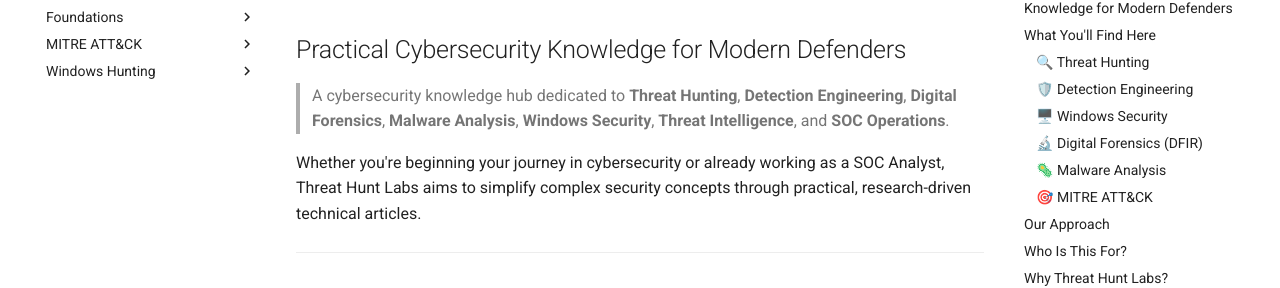
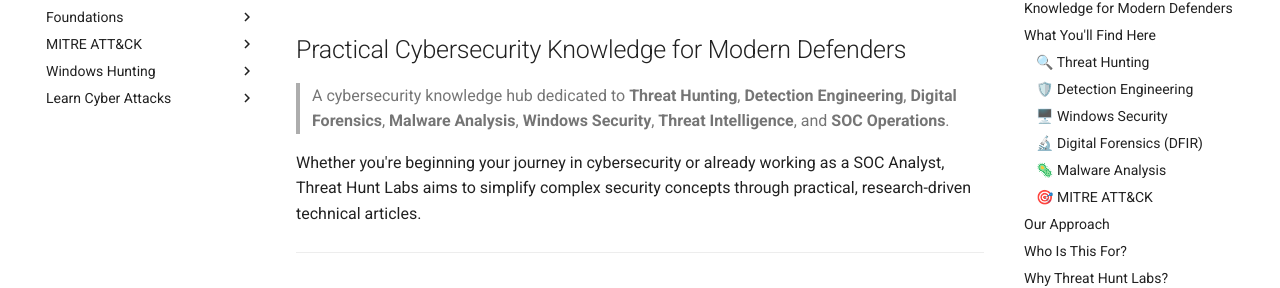
Before and after one commit to pbmundas/ThreatHuntingLabs, an MkDocs documentation site: the page built from docs/index.md, in a window 1280 px wide. Shown: the part 148-436 px from the top of the page. Built offline with MkDocs 1.6.1 and Material for MkDocs 9.7.7, drawn with Linux system fonts in a browser that asks for light colours.

Commit message:
Update mkdocs.yml

```diff
--- a/mkdocs.yml
+++ b/mkdocs.yml
@@ -35,3 +35,6 @@
 
   - Windows Hunting:
       - PowerShell Hunting: windows/powershell-hunting.md
+
+  - Learn Cyber Attacks:
+      - Attacks: learn-known-cyber-attacks/index.html
```
